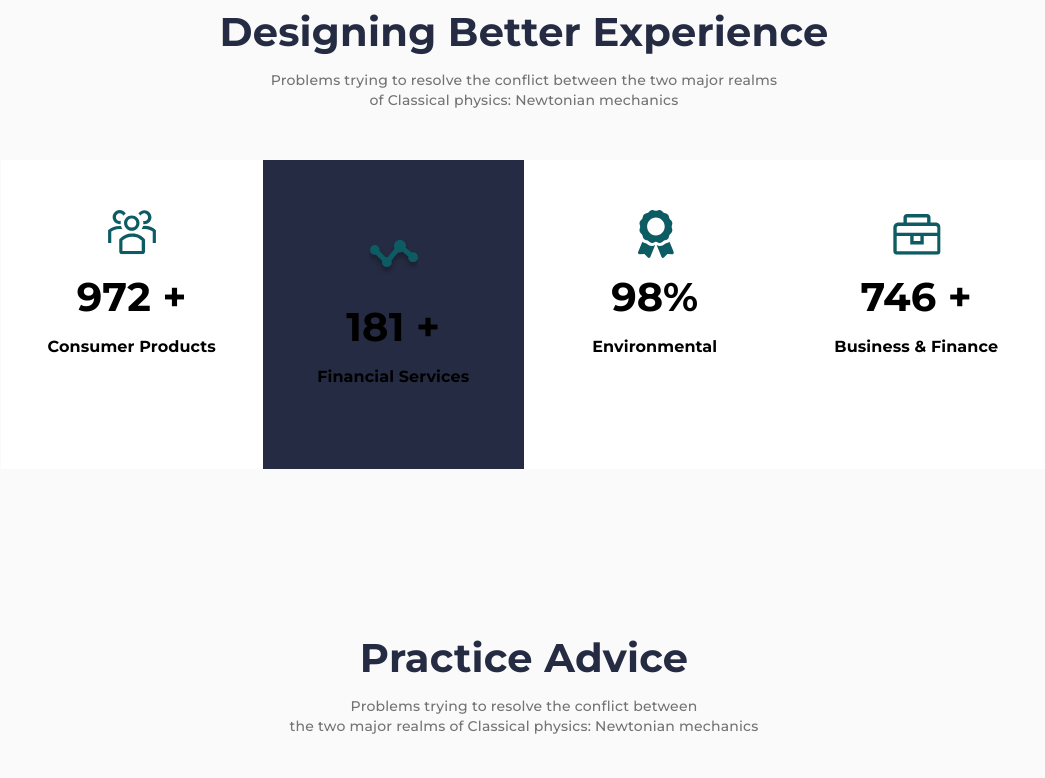
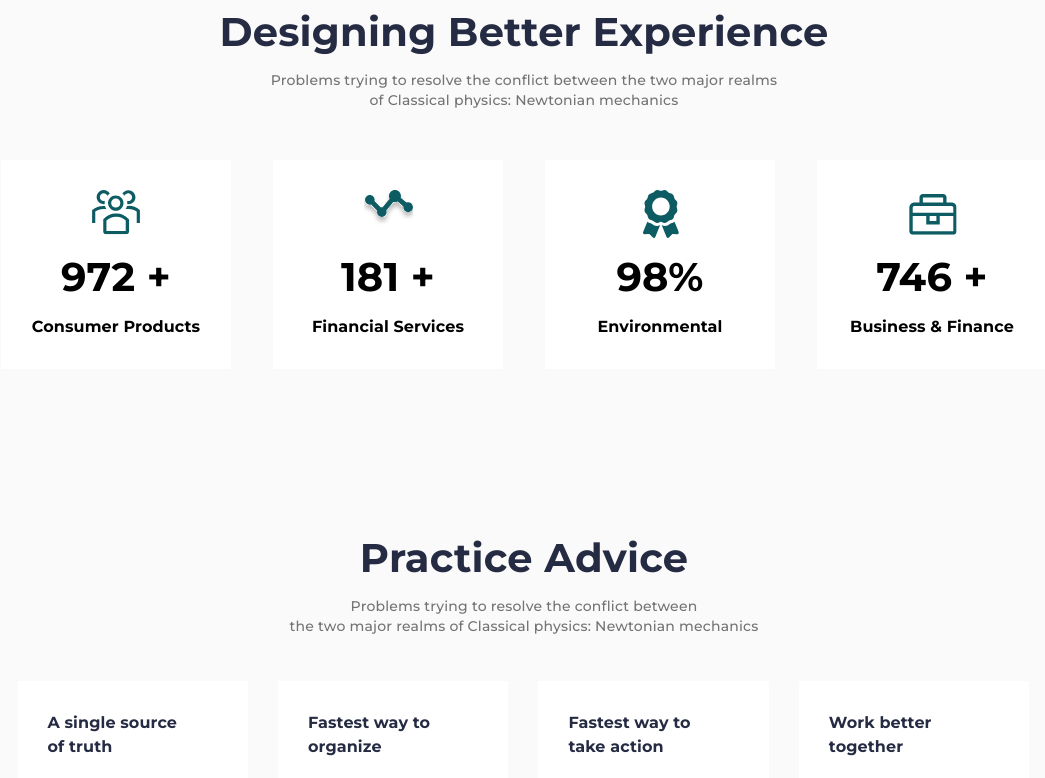
Before and after one commit to vasya9911/relvise, a plain HTML site: page index.html in a window 1280 px wide. Shown: the part 978-1756 px from the top of the page, without its empty margins (116-1161 px from the left). Drawn offline with Linux system fonts and the light colour scheme.

Commit message:
contact refactoring

```diff
--- a/style/style.css
+++ b/style/style.css
@@ -479,14 +479,14 @@ form{
     align-items: center;
     justify-content: center;
 }
-.card {
+.contact__row-item .card {
     width: 33.33%;
 }
-.card:not(:nth-child(2)){
+.contact__row-item .card:not(:nth-child(2)){
     padding: 50px 40px;
     background-color: #fff;
 }
-.card:nth-child(2){
+.contact__row-item .card:nth-child(2){
     background-color: #252B42;
     padding: 80px 40px;
 }
```
